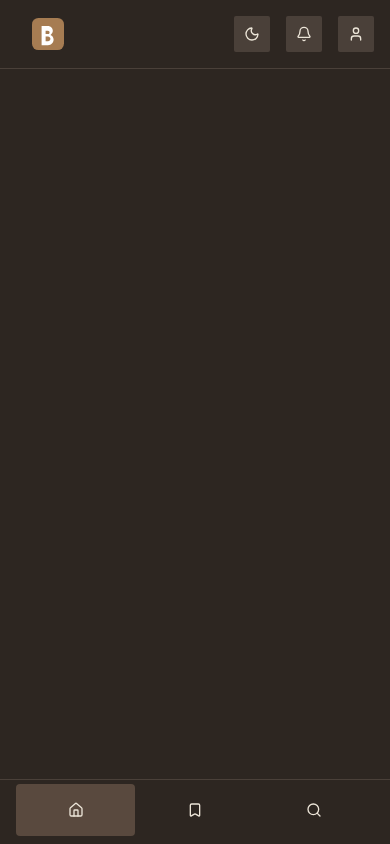
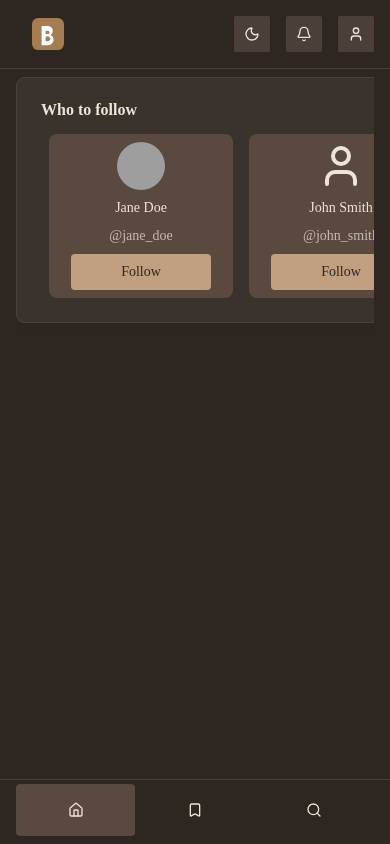
Before and after one commit to owaish3301/blog, a React (Vite) app: page / in a window 390 px wide. Built offline with nearby package versions, Linux system fonts and the light colour scheme; grey boxes are pictures that could not be loaded.

Commit message:
feat: added follow suggestion component in main body in smaller screens

```diff
--- a/src/App.tsx
+++ b/src/App.tsx
@@ -12,7 +12,7 @@ export default function App() {
 
       {/* the main body part */}
       <div className="relative flex-1 min-h-0 w-full">
-        <div className="block sm:hidden absolute bottom-0 w-full">
+        <div className="block sm:hidden fixed bottom-0 w-full z-10 bg-background">
           <Separator />
           <BottomTabs />
         </div>
--- a/src/components/homeLayout/MainBody.tsx
+++ b/src/components/homeLayout/MainBody.tsx
@@ -7,8 +7,8 @@ import { Separator } from "../ui/separator"
 
 export default function MainBody () {
   return (
-    <div className="hidden sm:flex h-full w-full">
-      <aside className="h-full">
+    <div className="sm:flex h-full w-full">
+      <aside className="hidden sm:flex h-full">
         {/* left sidebar */}
         <ul className="flex flex-col gap-2 px-4 py-6">
           {tabItems.map((item) => (
@@ -18,16 +18,23 @@ export default function MainBody () {
                   item.isActive ? "bg-accent" : ""
                 }`}
               >
-                <Button variant="ghost" className="w-full"> <item.icon /> {item.name} </Button>
+                <Button variant="ghost" className="w-full">
+                  <item.icon /> {item.name}
+                </Button>
               </div>
             </li>
           ))}
         </ul>
+        <Separator orientation="vertical" />
       </aside>
 
-      <Separator orientation="vertical" />
-
-      <main className="w-full"></main>
+      <main className="h-full w-full px-4 py-2">
+        <ScrollArea className="h-full">
+          <div className="md:hidden pb-[100px]">
+            <WhoToFollow />
+          </div>
+        </ScrollArea>
+      </main>
 
       <Separator orientation="vertical" />
 
--- a/src/components/homePageContent/WhoToFollow.tsx
+++ b/src/components/homePageContent/WhoToFollow.tsx
@@ -1,3 +1,4 @@
+import { ScrollArea, ScrollBar } from "../ui/scroll-area";
 import {
   Card,
   CardContent,
@@ -7,19 +8,25 @@ import {
 import { Button } from "../ui/button";
 import followSuggestion from "./whoToFollowMockData";
 import { UserIcon } from "lucide-react";
+
 export default function WhoToFollow() {
   return (
     <Card className="gap-2">
       <CardHeader>
         <CardTitle>Who to follow</CardTitle>
       </CardHeader>
-      <CardContent>
-        <ul>
-          {followSuggestion.map((item) => (
+      <CardContent className="w-full">
+        <ScrollArea className="w-full">
+          <ul className="flex md:block">
+            {followSuggestion.map((item) => {
+              const handle = item.userId;
+              return (
                 <li
                   key={item.userId}
-              className="flex gap-2 mb-6 px-2 py-1 rounded items-center justify-between hover:bg-accent/60 cursor-pointer"
+                  className="cursor-pointer shrink-0 min-w-[200px] md:min-w-0"
                 >
+                  {/* Desktop / large screens: keep original compact card-style */}
+                  <div className="hidden md:flex gap-4 mb-1 py-2  px-1 items-center justify-between hover:bg-accent/60 rounded">
                     <div className="flex gap-2 items-center">
                       {item.imgLink === undefined ? (
                         <UserIcon className="h-8 w-8" />
@@ -27,15 +34,42 @@ export default function WhoToFollow() {
                         <img
                           src={item.imgLink}
                           alt={`${item.name}'s profile picture`}
-                    className="h-8 w-8"
+                          className="h-8 w-8 rounded-full object-cover"
                         />
                       )}
-                <p>{item.name}</p>
+                      <div className="leading-tight">
+                        <p className="font-medium">{item.name}</p>
+                        <p className="text-sm text-muted-foreground">
+                          @{handle}
+                        </p>
+                      </div>
                     </div>
                     <Button className="rounded">Follow</Button>
+                  </div>
+
+                  {/* Mobile / small screens: Instagram-style in-feed suggestion */}
+                  <div className="flex md:hidden flex-col items-center text-center gap-2 py-2 mx-2 bg-accent rounded-xl">
+                    {item.imgLink === undefined ? (
+                      <UserIcon className="h-12 w-12" />
+                    ) : (
+                      <img
+                        src={item.imgLink}
+                        alt={`${item.name}'s profile picture`}
+                        className="h-12 w-12 rounded-full object-cover"
+                      />
+                    )}
+                    <p className="font-medium text-sm">{item.name}</p>
+                    <p className="text-sm text-muted-foreground">@{handle}</p>
+                    <Button className="rounded px-4 py-1 text-sm w-full max-w-[140px]">
+                      Follow
+                    </Button>
+                  </div>
                 </li>
-          ))}
+              );
+            })}
           </ul>
+          <ScrollBar orientation="horizontal" className="md:hidden" />
+        </ScrollArea>
       </CardContent>
     </Card>
   );
```
Lines whose indentation alone changed are shown as unchanged.
